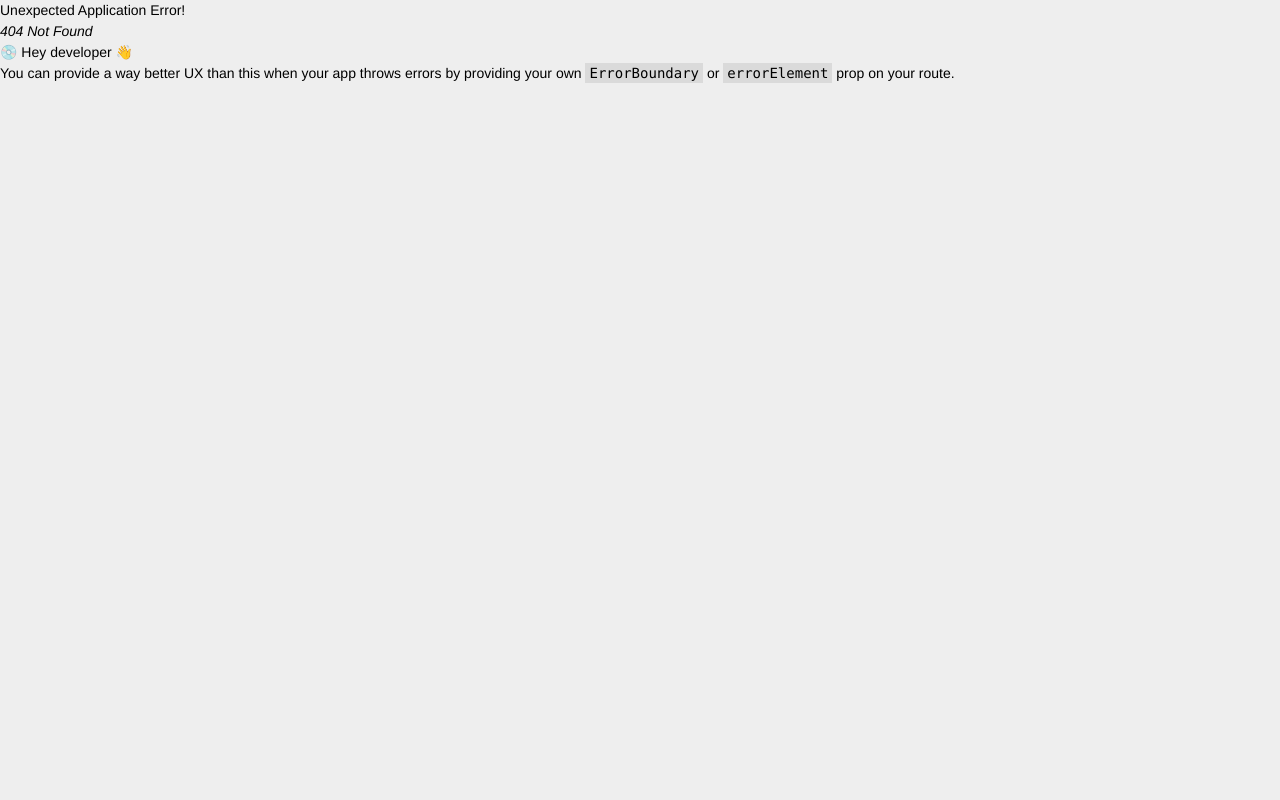
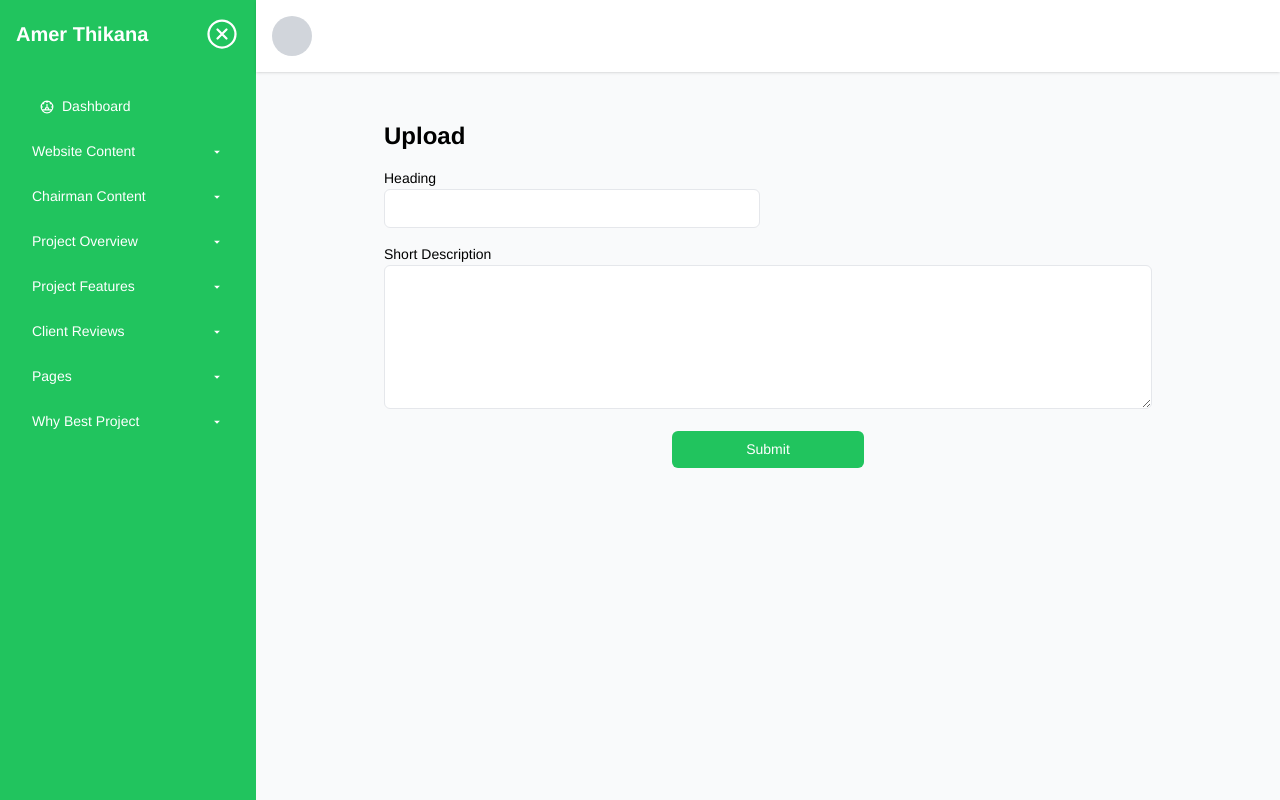
Before and after one commit to universeIt137/RealState-FrontEnd, a React (Vite) app: page /dashboard/update/1 in a window 1280 px wide. Before the commit this address had no page. Built offline with nearby package versions, Linux system fonts and the light colour scheme; no server answers.

Commit message:
why best project crud operation completed

```diff
--- a/src/api-request/why-best-project-api/bestProjectApi.js
+++ b/src/api-request/why-best-project-api/bestProjectApi.js
@@ -13,17 +13,33 @@ const bestProjectStore = create((set) => ({
             console.log(error);
         }
     },
-    bestProjectsDelete : async (id)=>{
+    bestProjectsDelete: async (id) => {
         try {
             let res = await axiosPublic.delete(`/best-project/${id}`);
-            console.log(res);
-            if(res.data.deletedCount === 1){
-                return true;
+            if (res.data.deletedCount === 1) {
+                return true
             }
         } catch (error) {
             console.log(error);
         }
-    }
+    },
+    singleBestProjectData: [],
+    singleBestProjectApi: async (id) => {
+        try {
+            let res = await axiosPublic.get(`/best-project/${id}`);
+            set({ singleBestProjectData: res.data });
+        } catch (error) {
+            console.log(error);
+        }
+    },
+    bestProjectsUpdate: async (id, data) => {
+        try {
+            let res = await axiosPublic.put(`/best-project/${id}`, data);
+            return true;
+        } catch (error) {
+            console.log(error);
+        }
+    },
 }));
 
 export default bestProjectStore;
--- /dev/null
+++ b/src/helper/updateAlert.js
@@ -0,0 +1,14 @@
+import Swal from "sweetalert2";
+
+
+export async function updateAlert() {
+    return Swal.fire({
+        title: "Are you sure?",
+        text: "You won't be able to revert this!",
+        icon: "warning",
+        showCancelButton: true,
+        confirmButtonColor: "#3085d6",
+        cancelButtonColor: "#d33",
+        confirmButtonText: "Yes, update it!"
+    })
+}
--- a/src/pages/adminSide/whyBestProjectPages/ManageBestProject.jsx
+++ b/src/pages/adminSide/whyBestProjectPages/ManageBestProject.jsx
@@ -1,7 +1,8 @@
 import React, { useEffect, useState } from 'react';
 import bestProjectStore from '../../../api-request/why-best-project-api/bestProjectApi';
-import { deleteAlert } from '../../../hook/deleteAlert';
+import { deleteAlert } from '../../../helper/deleteAlert';
 import Swal from 'sweetalert2';
+import { Link } from 'react-router-dom';
 
 const ManageBestProject = () => {
     const { bestProjectsApi, bestProjectsData, bestProjectsDelete } = bestProjectStore();
@@ -14,7 +15,7 @@ const ManageBestProject = () => {
 
     const projectDelete = async (id) => {
         console.log(id);
-        let resp = await deleteAlert();
+        let resp = await deleteAlert ();
         if (resp.isConfirmed) {
             let res = await bestProjectsDelete(id);
             if (res) {
@@ -61,10 +62,10 @@ const ManageBestProject = () => {
                                             Delete
                                         </button>
                                         <button
-                                            // onClick={() => handleEdit(project)}
+
                                             className="px-2 py-1 bg-blue-500 text-white rounded"
                                         >
-                                            Update
+                                            <Link to={`/dashboard/update/${project._id}`}>Update</Link>
                                         </button>
                                     </td>
                                 </tr>
--- /dev/null
+++ b/src/pages/adminSide/whyBestProjectPages/UpdateForm.jsx
@@ -0,0 +1,111 @@
+import React, { useEffect } from 'react'
+import { Helmet } from 'react-helmet-async'
+import { useNavigate, useParams } from 'react-router-dom';
+import bestProjectStore from '../../../api-request/why-best-project-api/bestProjectApi';
+import { updateAlert } from '../../../helper/updateAlert';
+import Swal from 'sweetalert2';
+
+const UpdateForm = () => {
+    const { singleBestProjectApi, singleBestProjectData, bestProjectsUpdate } = bestProjectStore();
+    const { id } = useParams();
+    const [loading, setLoading] = React.useState(false);
+    const navigate = useNavigate();
+
+    useEffect(() => {
+        (async () => {
+            await singleBestProjectApi(id);
+        })();
+    }, [id]);
+
+    const handleSubmit = async (e) => {
+        e.preventDefault();
+        const form = e.target;
+        const heading = form.heading.value;
+        const short_description = form.short_description.value;
+        const payload = { heading, short_description };
+
+        setLoading(true); // Start loading
+        const resp = await updateAlert();
+        setLoading(false); // Stop loading while waiting for confirmation
+
+        if (resp.isConfirmed) {
+            setLoading(true); // Start loading for the update request
+            const res = await bestProjectsUpdate(id, payload);
+            setLoading(false); // Stop loading
+
+            if (res) {
+                await singleBestProjectApi(id);
+                navigate("/dashboard/best-upload-form")
+                Swal.fire({
+                    title: "Success!",
+                    text: "Your file has been updated.",
+                    icon: "success"
+                });
+                form.reset();
+            } else {
+                Swal.fire({
+                    title: "Error!",
+                    text: "Failed to update file.",
+                    icon: "error"
+                });
+            }
+        }
+    };
+
+    return (
+        <div>
+            <div className="w-10/12 mx-auto p-4">
+                <Helmet>
+                    <title>Dashboard | Upload Best Update</title>
+                </Helmet>
+                <h2 className="text-2xl font-semibold mb-4">Upload</h2>
+                <form onSubmit={handleSubmit} className="space-y-4">
+                    {loading && <p className="text-blue-500">Uploading data...</p>}
+
+                    <div className="grid lg:grid-cols-2 gap-4">
+                        <div>
+                            <label htmlFor="name">Heading</label>
+                            <input
+                                type="text"
+                                name="heading"
+                                defaultValue={singleBestProjectData?.heading}
+                                key={Date.now()}
+                                className="w-full px-4 py-2 border rounded-md"
+                            />
+                        </div>
+                    </div>
+
+                    <div>
+                        <label htmlFor="">Short Description</label>
+                        <textarea
+                            rows={6}
+                            name="short_description"
+                            defaultValue={singleBestProjectData?.short_description}
+                            key={Date.now()}
+                            className="w-full px-4 py-2 border rounded-md"
+                        />
+                    </div>
+
+                    <div className="w-1/4 mx-auto">
+                        <button
+                            type="submit"
+                            className={`w-full py-2 text-white rounded-md ${loading ? 'bg-gray-400 cursor-not-allowed' : 'bg-green'}`}
+                            disabled={loading}
+                        >
+                            {loading ? (
+                                <div className="flex items-center justify-center">
+                                    <span className="loader mr-2"></span> {/* Loader */}
+                                    Uploading...
+                                </div>
+                            ) : (
+                                "Submit"
+                            )}
+                        </button>
+                    </div>
+                </form>
+            </div>
+        </div>
+    );
+};
+
+export default UpdateForm;
--- a/src/router/Router.jsx
+++ b/src/router/Router.jsx
@@ -30,6 +30,7 @@ import AddReview from "../pages/adminSide/reviewRelatedPages/AddReview";
 import ManageAboutUs from "../pages/adminSide/aboutPageRelated/ManageAboutUs";
 import UpdateAboutUs from "../pages/adminSide/aboutPageRelated/UpdateAboutUs";
 import UploadFrom from "../pages/adminSide/whyBestProjectPages/UploadFrom";
+import UpdateForm from "../pages/adminSide/whyBestProjectPages/UpdateForm";
 
 
 
@@ -165,6 +166,10 @@ export const router = createBrowserRouter([
                 path : "best-upload-form",
                 element : <UploadFrom></UploadFrom>
             },
+            {
+                path : "update/:id",
+                element : <UpdateForm></UpdateForm>
+            }
 
         ]
     }
```
Also changed, not shown: src/helper/deleteAlert.js (renamed from src/hook/deleteAlert.js).
